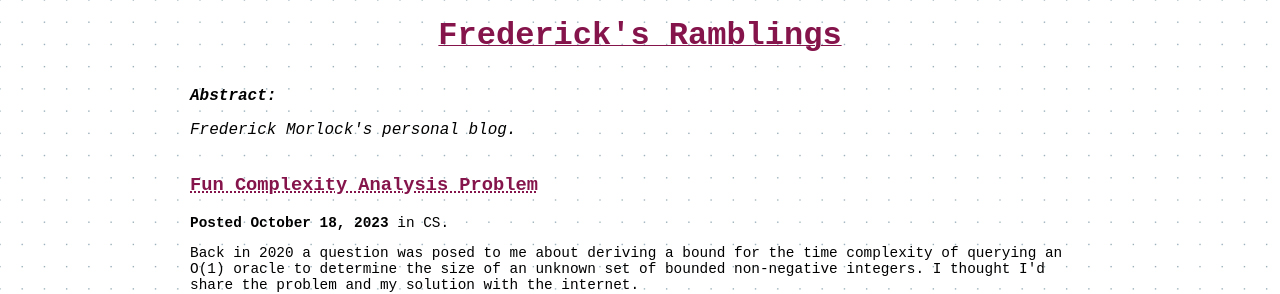
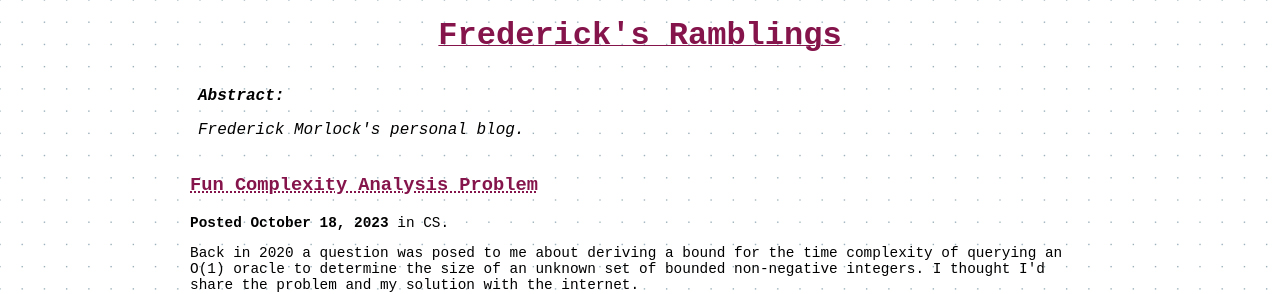
Before and after one commit to FrederickGeek8/freddy.us, a Jekyll site: the page built from blog.md, in a window 1280 px wide. Shown: the top 294 px of the page. Built offline with Jekyll 4.4.1, drawn with Linux system fonts in a browser that asks for light colours.

Commit message:
Move abstract inside container to reduce CSS
This essentially just aligns the spacer to container,
which we were hard-coding before through similar
widths.

```diff
--- a/_layouts/post.html
+++ b/_layouts/post.html
@@ -24,11 +24,14 @@
         </a>
       </div>
     </div>
-    <div class="spacer">
-      <b>Abstract:</b>
-      <p>{{ page.description }}</p>
+    <div class="container tight">
+      <div class="spacer">
+        <b>Abstract:</b>
+        <p>{{ page.description }}</p>
+      </div>
+
+      <div class="postcontent">{{ content }}</div>
     </div>
-    <div class="container tight">{{ content }}</div>
     <div id="footer" class="tight" style="text-align: center">
       <p id="copyright">
         &copy; {{ site.time | date: '%Y' }} Frederick Morlock. All rights
--- a/_sass/blog.scss
+++ b/_sass/blog.scss
@@ -3,7 +3,6 @@
   display: block;
   text-align: center;
   margin: 35px auto;
-  width: 75%;
   max-width: 900px;
   padding-left: 0.5em;
   padding-right: 0.5em;
```
Also changed, not shown: bookshelf.html (+5 -4 lines).
